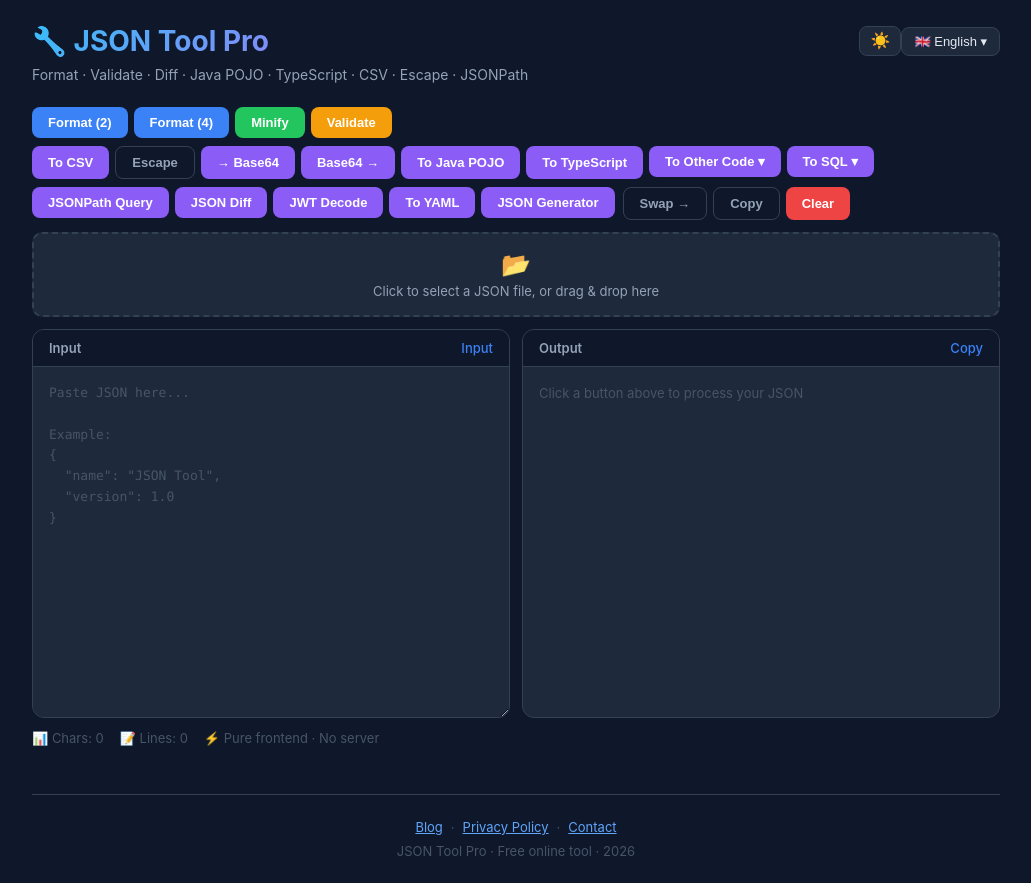
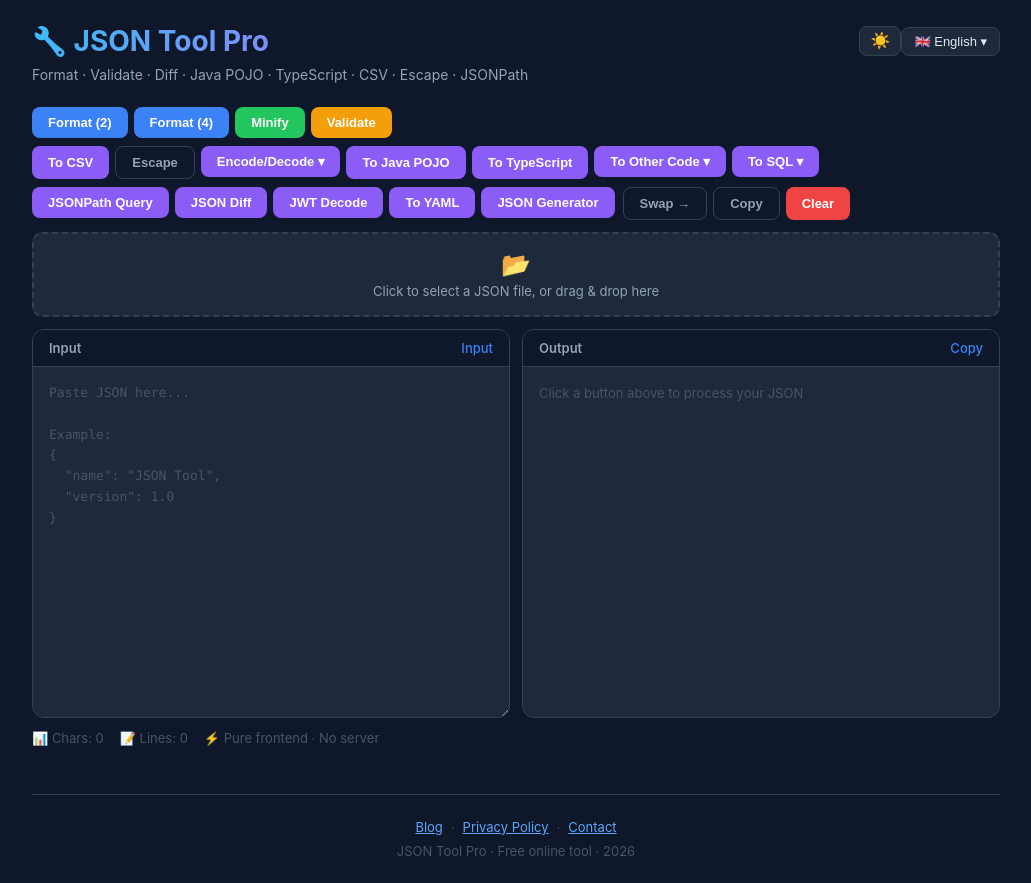
Before and after one commit to 675435543/json-tool, a React (Vite) app: page / in a window 1280 px wide. Shown: the whole page, without its empty margins (124-1155 px from the left). Built offline with nearby package versions, Linux system fonts and the light colour scheme.

Commit message:
feat: fold Base64 + add URI encode/decode into unified Encode/Decode dropdown

```diff
--- a/src/App.tsx
+++ b/src/App.tsx
@@ -237,6 +237,7 @@
   const [langOpen, setLangOpen] = useState(false)
   const [codegenOpen, setCodegenOpen] = useState(false)
   const [sqlOpen, setSqlOpen] = useState(false)
+  const [encodeOpen, setEncodeOpen] = useState(false)
   const [jwtInput, setJwtInput] = useState('')
   const [jwtResult, setJwtResult] = useState('')
   const [yamlInput, setYamlInput] = useState('')
@@ -252,6 +253,7 @@
   const langRef = useRef<HTMLDivElement>(null)
   const codegenRef = useRef<HTMLDivElement>(null)
   const sqlRef = useRef<HTMLDivElement>(null)
+  const encodeRef = useRef<HTMLDivElement>(null)
 
   // ========== Toast ==========
 
@@ -474,46 +476,56 @@
     updateStats(generated)
   }, [input, showToast, updateStats, t])
 
-  // ========== Base64 ==========
+  // ========== Encode/Decode (Base64, URI, URIComponent) ==========
 
-  const handleToBase64 = useCallback(() => {
+  const handleEncodeSelect = useCallback((type: string) => {
+    setEncodeOpen(false)
     const trimmed = input.trim()
     if (!trimmed) { showToast('error', t('toast.input.empty')); return }
-    // Validate JSON first
-    try { JSON.parse(trimmed) } catch { showToast('error', t('toast.invalid')); return }
+
     try {
-      const encoded = btoa(trimmed)
-      setOutput(encoded)
+      let result: string
+      switch (type) {
+        case 'base64-encode':
+          // Validate JSON first (backward compatible)
+          try { JSON.parse(trimmed) } catch { showToast('error', t('toast.invalid')); return }
+          result = btoa(trimmed)
+          showToast('success', t('toast.base64_encoded'))
+          break
+        case 'base64-decode':
+          result = atob(trimmed)
+          // Try to format if JSON
+          try {
+            const parsed = JSON.parse(result)
+            result = JSON.stringify(parsed, null, 2)
+          } catch { /* not JSON, keep raw */ }
+          showToast('success', t('toast.base64_decoded'))
+          break
+        case 'uri-encode':
+          result = encodeURI(trimmed)
+          showToast('success', t('toast.uri_encoded'))
+          break
+        case 'uri-decode':
+          result = decodeURI(trimmed)
+          showToast('success', t('toast.uri_decoded'))
+          break
+        case 'uricomp-encode':
+          result = encodeURIComponent(trimmed)
+          showToast('success', t('toast.uri_encoded'))
+          break
+        case 'uricomp-decode':
+          result = decodeURIComponent(trimmed)
+          showToast('success', t('toast.uri_decoded'))
+          break
+        default:
+          showToast('error', t('toast.uri_fail'))
+          return
+      }
+      setOutput(result)
       setErrorInfo('')
-      showToast('success', t('toast.base64_encoded'))
-      updateStats(encoded)
+      updateStats(result)
     } catch {
-      showToast('error', t('toast.base64_fail'))
-    }
-  }, [input, showToast, updateStats, t])
-
-  const handleFromBase64 = useCallback(() => {
-    const trimmed = input.trim()
-    if (!trimmed) { showToast('error', t('toast.input.empty')); return }
-    try {
-      const decoded = atob(trimmed)
-      // Validate the result is valid JSON and format it
-      try {
-        const parsed = JSON.parse(decoded)
-        const formatted = JSON.stringify(parsed, null, 2)
-        setOutput(formatted)
-        setErrorInfo('')
-        showToast('success', t('toast.base64_decoded'))
-        updateStats(formatted)
-      } catch {
-        // Valid Base64 but not JSON — still show the decoded string
-        setOutput(decoded)
-        setErrorInfo('')
-        showToast('success', t('toast.base64_decoded'))
-        updateStats(decoded)
-      }
-    } catch {
-      showToast('error', t('toast.base64_invalid'))
+      showToast('error', type.startsWith('base64') ? t('toast.base64_invalid') : t('toast.uri_invalid'))
     }
   }, [input, showToast, updateStats, t])
 
@@ -761,6 +773,7 @@
       if (langRef.current && !langRef.current.contains(e.target as Node)) setLangOpen(false)
       if (codegenRef.current && !codegenRef.current.contains(e.target as Node)) setCodegenOpen(false)
       if (sqlRef.current && !sqlRef.current.contains(e.target as Node)) setSqlOpen(false)
+      if (encodeRef.current && !encodeRef.current.contains(e.target as Node)) setEncodeOpen(false)
     }
     document.addEventListener('mousedown', handler)
     return () => document.removeEventListener('mousedown', handler)
@@ -820,8 +833,23 @@
           <div className="toolbar-group">
             <button className="btn btn-purple" onClick={handleToCSV}>{t('btn.to_csv')}</button>
             <button className="btn btn-outline" onClick={handleEscape}>{t('btn.escape')}</button>
-            <button className="btn btn-purple" onClick={handleToBase64}>{t('btn.to_base64')}</button>
-            <button className="btn btn-purple" onClick={handleFromBase64}>{t('btn.from_base64')}</button>
+            <div className="codegen-wrap" ref={encodeRef}>
+              <button className="btn btn-purple" onClick={() => setEncodeOpen(!encodeOpen)}>
+                {t('btn.encode_decode')} ▾
+              </button>
+              {encodeOpen && (
+                <div className="codegen-dropdown">
+                  <button className="codegen-option" onClick={() => handleEncodeSelect('base64-encode')}>{t('encode.base64_encode')}</button>
+                  <button className="codegen-option" onClick={() => handleEncodeSelect('base64-decode')}>{t('encode.base64_decode')}</button>
+                  <div style={{ height: 1, background: 'var(--border)', margin: '4px 0' }} />
+                  <button className="codegen-option" onClick={() => handleEncodeSelect('uri-encode')}>{t('encode.uri_encode')}</button>
+                  <button className="codegen-option" onClick={() => handleEncodeSelect('uri-decode')}>{t('encode.uri_decode')}</button>
+                  <div style={{ height: 1, background: 'var(--border)', margin: '4px 0' }} />
+                  <button className="codegen-option" onClick={() => handleEncodeSelect('uricomp-encode')}>{t('encode.uricomp_encode')}</button>
+                  <button className="codegen-option" onClick={() => handleEncodeSelect('uricomp-decode')}>{t('encode.uricomp_decode')}</button>
+                </div>
+              )}
+            </div>
             <button className="btn btn-purple" onClick={handleToJavaPOJO}>{t('btn.java_pojo')}</button>
             <button className="btn btn-purple" onClick={handleToTypeScript}>{t('btn.to_typescript')}</button>
             <div className="codegen-wrap" ref={codegenRef}>
--- a/src/i18n/ar.json
+++ b/src/i18n/ar.json
@@ -26,6 +26,10 @@
   "toast.base64_decoded": "تم فك الترميز من Base64!",
   "toast.base64_fail": "فشل ترميز Base64",
   "toast.base64_invalid": "إدخال Base64 غير صحيح",
+  "toast.uri_encoded": "تم ترميز URL!",
+  "toast.uri_decoded": "تم فك ترميز URL!",
+  "toast.uri_fail": "فشل ترميز/فك URL",
+  "toast.uri_invalid": "إدخال غير صحيح",
   "toast.diff_empty": "أدخل JSON في كلا اللوحتين للمقارنة",
   "toast.no_diff_a": "الملف A يتطلب JSON صحيح",
   "toast.no_diff_b": "الملف B يتطلب JSON صحيح",
@@ -42,8 +46,13 @@
   "btn.validate": "تحقق",
   "btn.to_csv": "إلى CSV",
   "btn.escape": "ترميز",
-  "btn.to_base64": "→ Base64",
-  "btn.from_base64": "Base64 →",
+  "btn.encode_decode": "ترميز/فك",
+  "encode.base64_encode": "ترميز Base64",
+  "encode.base64_decode": "فك Base64",
+  "encode.uri_encode": "encodeURI",
+  "encode.uri_decode": "decodeURI",
+  "encode.uricomp_encode": "encodeURIComponent",
+  "encode.uricomp_decode": "decodeURIComponent",
   "btn.java_pojo": "إلى Java POJO",
   "btn.to_typescript": "إلى TypeScript",
   "btn.to_other_code": "كود آخر",
--- a/src/i18n/en.json
+++ b/src/i18n/en.json
@@ -26,6 +26,10 @@
   "toast.base64_decoded": "Decoded from Base64!",
   "toast.base64_fail": "Base64 encoding failed",
   "toast.base64_invalid": "Invalid Base64 input",
+  "toast.uri_encoded": "URL encoded!",
+  "toast.uri_decoded": "URL decoded!",
+  "toast.uri_fail": "URL encoding/decoding failed",
+  "toast.uri_invalid": "Invalid input",
   "toast.diff_empty": "Enter JSON in both panels to compare",
   "toast.no_diff_a": "File A requires valid JSON",
   "toast.no_diff_b": "File B requires valid JSON",
@@ -42,8 +46,13 @@
   "btn.validate": "Validate",
   "btn.to_csv": "To CSV",
   "btn.escape": "Escape",
-  "btn.to_base64": "→ Base64",
-  "btn.from_base64": "Base64 →",
+  "btn.encode_decode": "Encode/Decode",
+  "encode.base64_encode": "Base64 Encode",
+  "encode.base64_decode": "Base64 Decode",
+  "encode.uri_encode": "encodeURI",
+  "encode.uri_decode": "decodeURI",
+  "encode.uricomp_encode": "encodeURIComponent",
+  "encode.uricomp_decode": "decodeURIComponent",
   "btn.java_pojo": "To Java POJO",
   "btn.to_typescript": "To TypeScript",
   "btn.to_other_code": "To Other Code",
--- a/src/i18n/es.json
+++ b/src/i18n/es.json
@@ -26,6 +26,10 @@
   "toast.base64_decoded": "¡Decodificado desde Base64!",
   "toast.base64_fail": "Error de codificación Base64",
   "toast.base64_invalid": "Entrada Base64 inválida",
+  "toast.uri_encoded": "¡URL codificada!",
+  "toast.uri_decoded": "¡URL decodificada!",
+  "toast.uri_fail": "Error de codificación/decodificación URL",
+  "toast.uri_invalid": "Entrada inválida",
   "toast.diff_empty": "Ingrese JSON en ambos paneles para comparar",
   "toast.no_diff_a": "El archivo A requiere JSON válido",
   "toast.no_diff_b": "El archivo B requiere JSON válido",
@@ -42,8 +46,13 @@
   "btn.validate": "Validar",
   "btn.to_csv": "A CSV",
   "btn.escape": "Escapar",
-  "btn.to_base64": "→ Base64",
-  "btn.from_base64": "Base64 →",
+  "btn.encode_decode": "Codificar/Decodificar",
+  "encode.base64_encode": "Codificar Base64",
+  "encode.base64_decode": "Decodificar Base64",
+  "encode.uri_encode": "encodeURI",
+  "encode.uri_decode": "decodeURI",
+  "encode.uricomp_encode": "encodeURIComponent",
+  "encode.uricomp_decode": "decodeURIComponent",
   "btn.java_pojo": "A Java POJO",
   "btn.to_typescript": "A TypeScript",
   "btn.to_other_code": "Otro código",
--- a/src/i18n/zh.json
+++ b/src/i18n/zh.json
@@ -26,6 +26,10 @@
   "toast.base64_decoded": "已从 Base64 解码！",
   "toast.base64_fail": "Base64 编码失败",
   "toast.base64_invalid": "无效的 Base64 输入",
+  "toast.uri_encoded": "URL 编码成功！",
+  "toast.uri_decoded": "URL 解码成功！",
+  "toast.uri_fail": "URL 编码/解码失败",
+  "toast.uri_invalid": "无效的输入",
   "toast.diff_empty": "请在两侧都输入 JSON 后再对比",
   "toast.no_diff_a": "JSON A 需要有效的 JSON",
   "toast.no_diff_b": "JSON B 需要有效的 JSON",
@@ -42,8 +46,13 @@
   "btn.validate": "校验",
   "btn.to_csv": "转 CSV",
   "btn.escape": "转义",
-  "btn.to_base64": "→ Base64",
-  "btn.from_base64": "Base64 →",
+  "btn.encode_decode": "编码/解码",
+  "encode.base64_encode": "Base64 编码",
+  "encode.base64_decode": "Base64 解码",
+  "encode.uri_encode": "encodeURI 编码",
+  "encode.uri_decode": "encodeURI 解码",
+  "encode.uricomp_encode": "encodeURIComponent 编码",
+  "encode.uricomp_decode": "encodeURIComponent 解码",
   "btn.java_pojo": "转 Java POJO",
   "btn.to_typescript": "转 TypeScript",
   "btn.to_other_code": "转其他代码",
```
